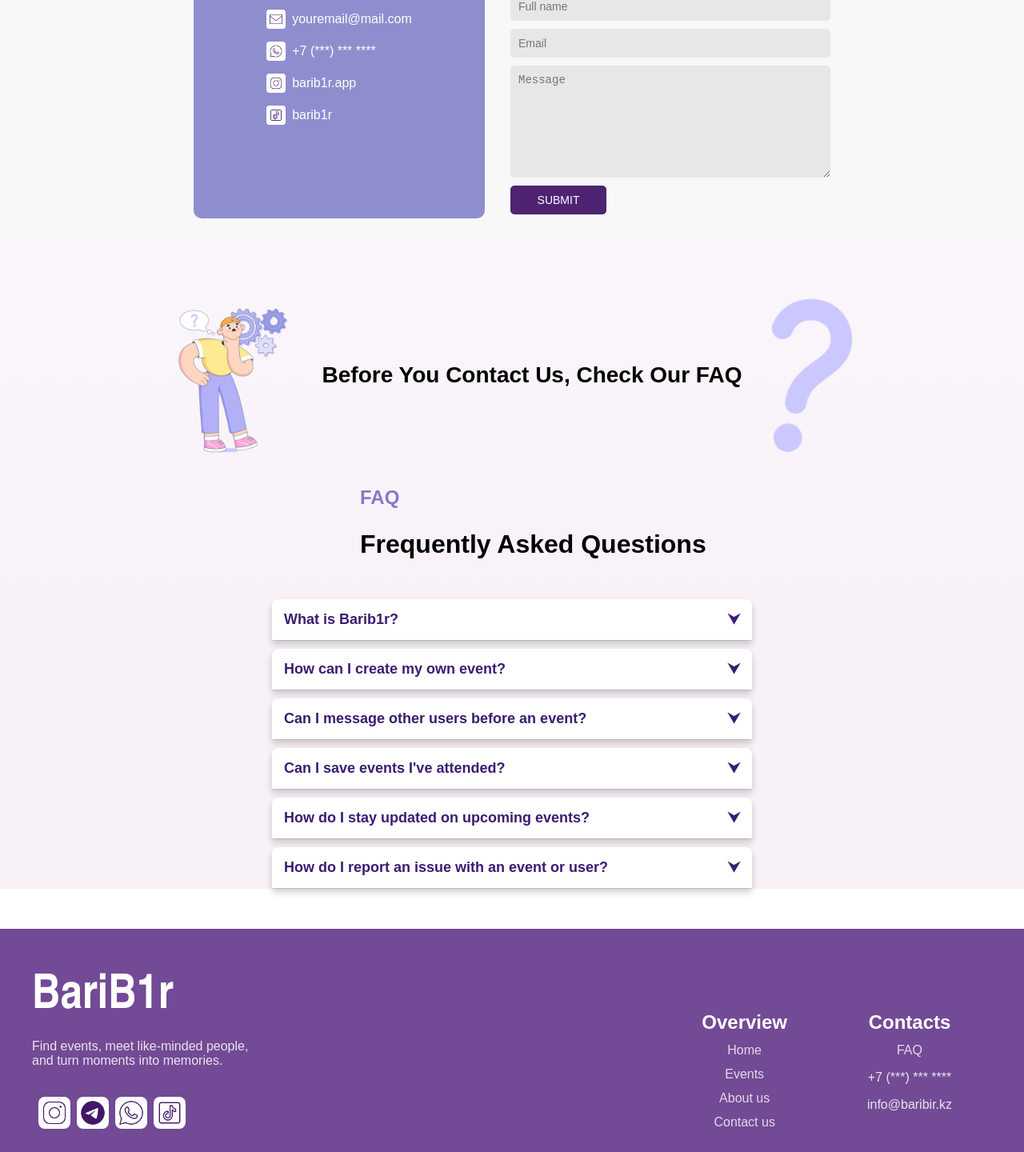
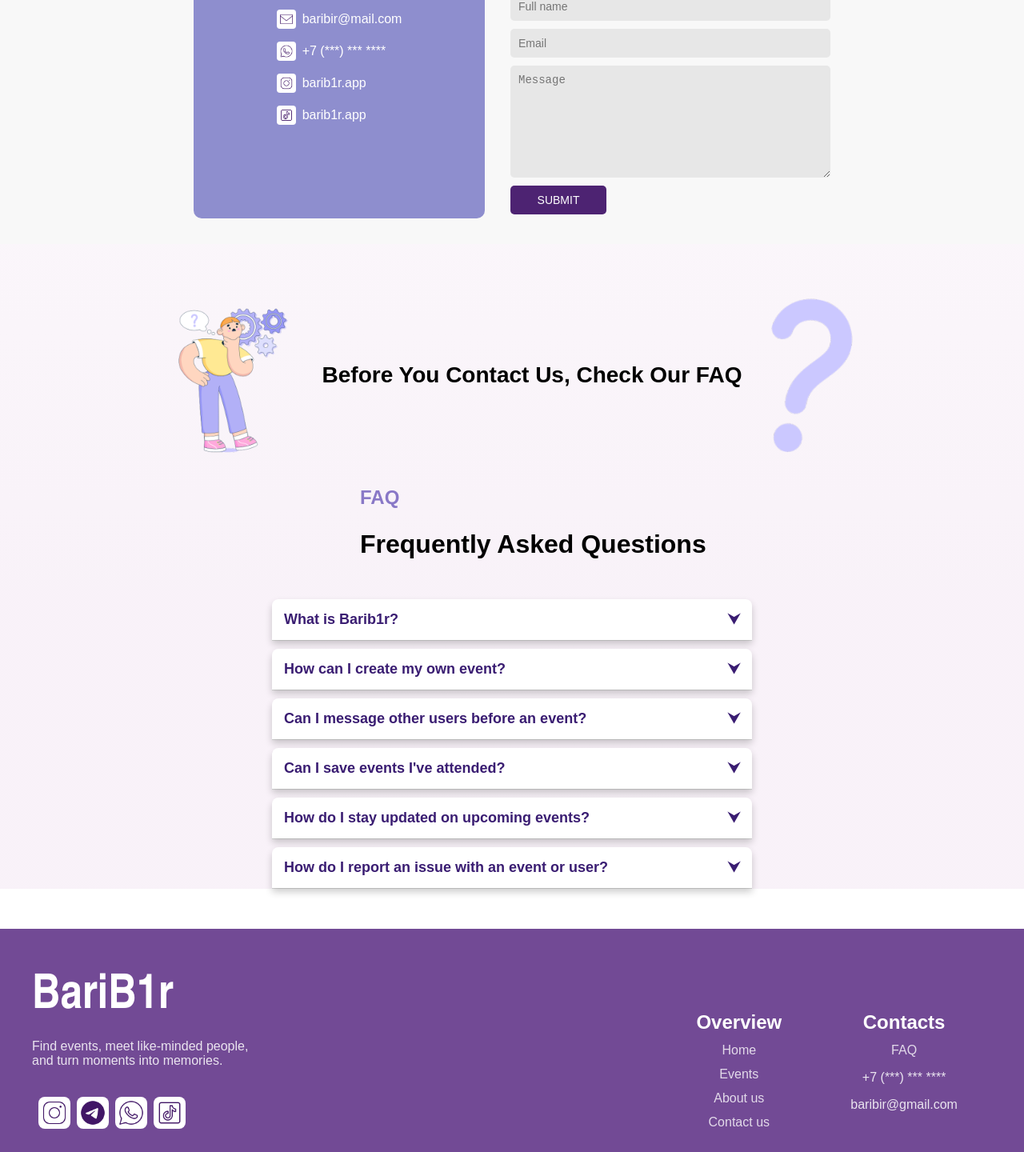
Before and after one commit to kudaiberggen/baribir, a React (Vite) app in the folder frontend/: page /contact in a window 1280 px wide. Shown: the part 838-2278 px from the top of the page at 80% size. Built offline with nearby package versions, Linux system fonts and the light colour scheme.

Commit message:
Fixed some problems

```diff
--- a/frontend/src/components/Footer.tsx
+++ b/frontend/src/components/Footer.tsx
@@ -59,7 +59,7 @@
               <h3>Contacts</h3>
               <Link to="/contact#faq">FAQ</Link>
               <p>+7 (***) *** ****</p>
-              <p>info@baribir.kz</p>
+              <p>baribir@gmail.com</p>
             </div>
           </div>
           <p>
--- a/frontend/src/components/Testimonials.tsx
+++ b/frontend/src/components/Testimonials.tsx
@@ -12,7 +12,7 @@
     id: 1,
     name: "Anna Mitchell",
     role: "Manager",
-    text: "Bar1b1r turned my weekends into real adventures! I’ve met so many great people.",
+    text: "Bar1b1r turned my weekends into real adventures! I've met so many great people.",
     image: scroll1,
     rating: 5,
   },
@@ -36,7 +36,7 @@
     id: 4,
     name: "Michael Smith",
     role: "Entrepreneur",
-    text: "The community aspect is amazing! I’ve never felt so welcomed!",
+    text: "The community aspect is amazing! I've never felt so welcomed!",
     image: scroll4,
     rating: 5,
   },
@@ -67,7 +67,7 @@
 
     let animationFrame: number;
     let start: number | null = null;
-    const speed = 0.5; // Скорость прокрутки
+    const speed = 0.5;
 
     const step = (timestamp: number) => {
       if (!start) start = timestamp;
--- a/frontend/src/pages/About.tsx
+++ b/frontend/src/pages/About.tsx
@@ -1,6 +1,4 @@
 import { Link } from "react-router-dom";
-import Footer from "../components/Footer";
-import Header from "../components/Header";
 import Friends from "../assets/friends.jpg";
 import YesVector from "../assets/yes-vector.png";
 import "../styles/About.css";
@@ -148,7 +146,7 @@
           Find an event, create your own, and meet amazing <br />
           people along the way!
         </p>
-        <Link to="/registration">Get Started</Link>
+        <Link to="/events">Get Started</Link>
       </div>
     </section>
   );
--- a/frontend/src/pages/Contact.tsx
+++ b/frontend/src/pages/Contact.tsx
@@ -72,7 +72,7 @@
               <a href="/">
                 <img src={Email} alt="Email" />
               </a>{" "}
-              youremail@mail.com
+              baribir@mail.com
             </li>
             <li>
               <a href="/">
@@ -90,7 +90,7 @@
               <a href="/">
                 <img src={TikTok} alt="TikTok" />
               </a>{" "}
-              barib1r
+              barib1r.app
             </li>
           </ul>
         </div>
--- a/frontend/src/pages/Home.tsx
+++ b/frontend/src/pages/Home.tsx
@@ -26,7 +26,7 @@
             <br />
             memories alive—your next adventure starts here.
           </p>
-          <Link to="/registration">Get Started</Link>
+          <Link to="/events">Get Started</Link>
         </div>
         <img src={Concert} alt="Concert" className="background-image" />
       </div>
@@ -163,7 +163,7 @@
             See how Bar1b1r is bringing people together through unforgettable
             events<br></br> and shared experiences!
           </p>
-          <Link to="/registration">Get Started</Link>
+          <Link to="/events">Get Started</Link>
         </div>
       </div>
     </section>
```
Also changed, not shown: 1 other file (tests, documents, lock files or other folders).
